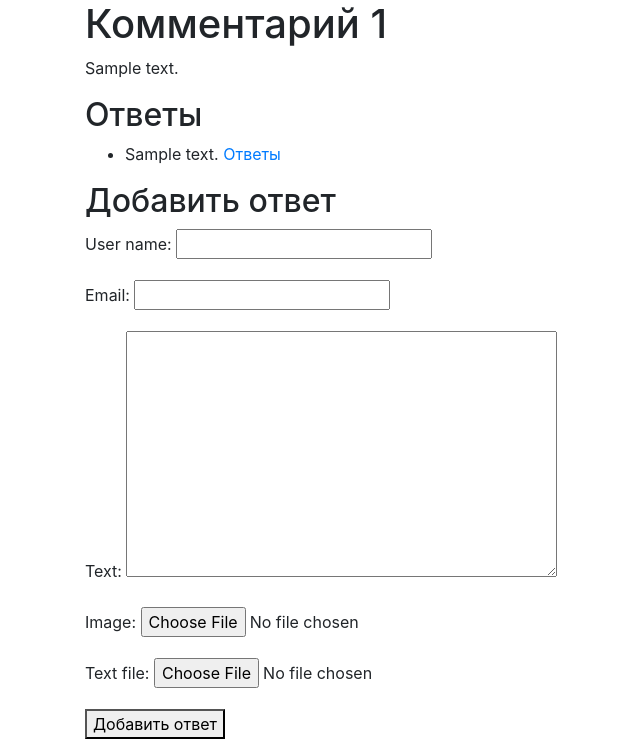
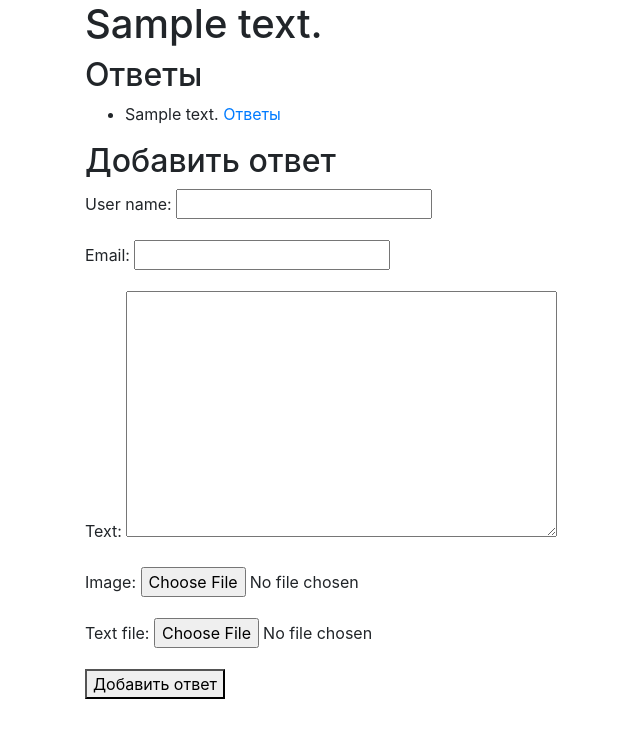
Before and after one commit to artemgrishko/comments, a Django app: template templates/comments/comment_detail.html in a window 1280 px wide. Shown: the part 56-800 px from the top of the page, without its empty margins (0-640 px from the left). Run offline with Django 5.2, Linux system fonts and the light colour scheme; tables that the repository leaves empty hold one stand-in row (values such as "Sample post"); the template is opened without the code that fills it: values that come from a table or form of the project are taken from there, most other values are stand-ins (such as "Sample title", 1, 10 or a date in 2020); some libraries are stand-ins or nearby versions.

Commit message:
change comment_detail.html

```diff
--- a/templates/comments/comment_detail.html
+++ b/templates/comments/comment_detail.html
@@ -1,8 +1,7 @@
 {% extends 'base.html' %}
 
 {% block content %}
-  <h1>Комментарий {{ parent_comment.pk }}</h1>
-  <p>{{ parent_comment.text }}</p>
+  <h1>{{ parent_comment.text }}</h1>
 
   <h2>Ответы</h2>
   <ul>
```
